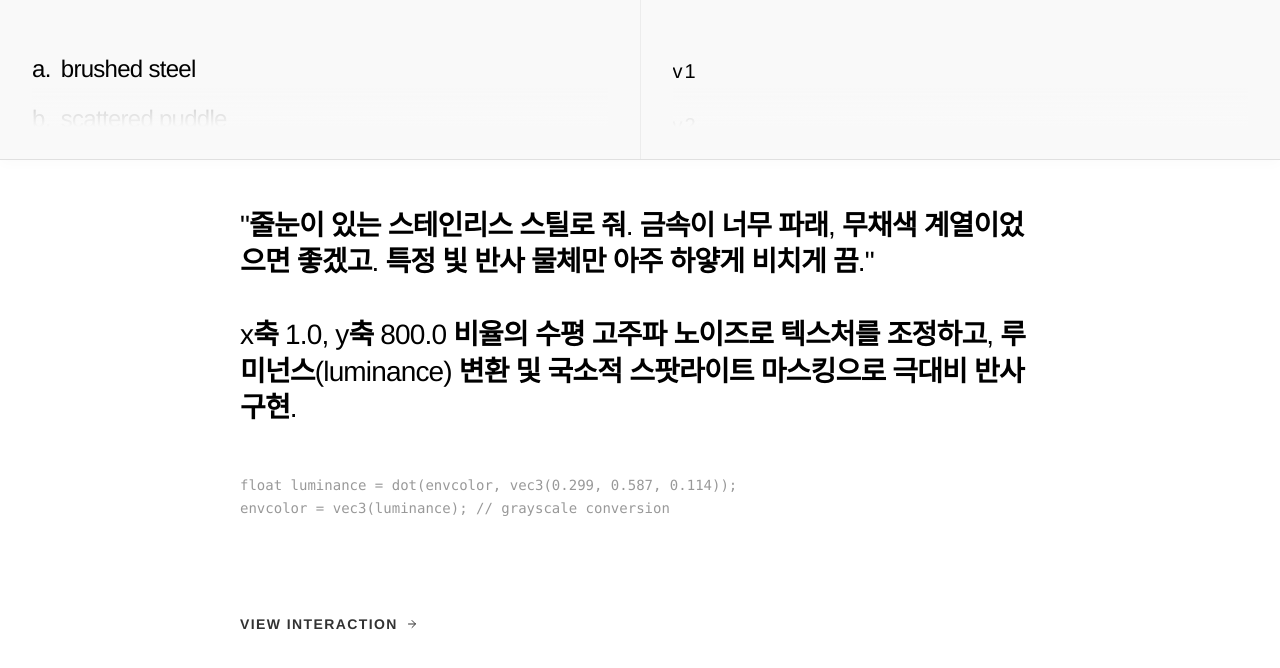
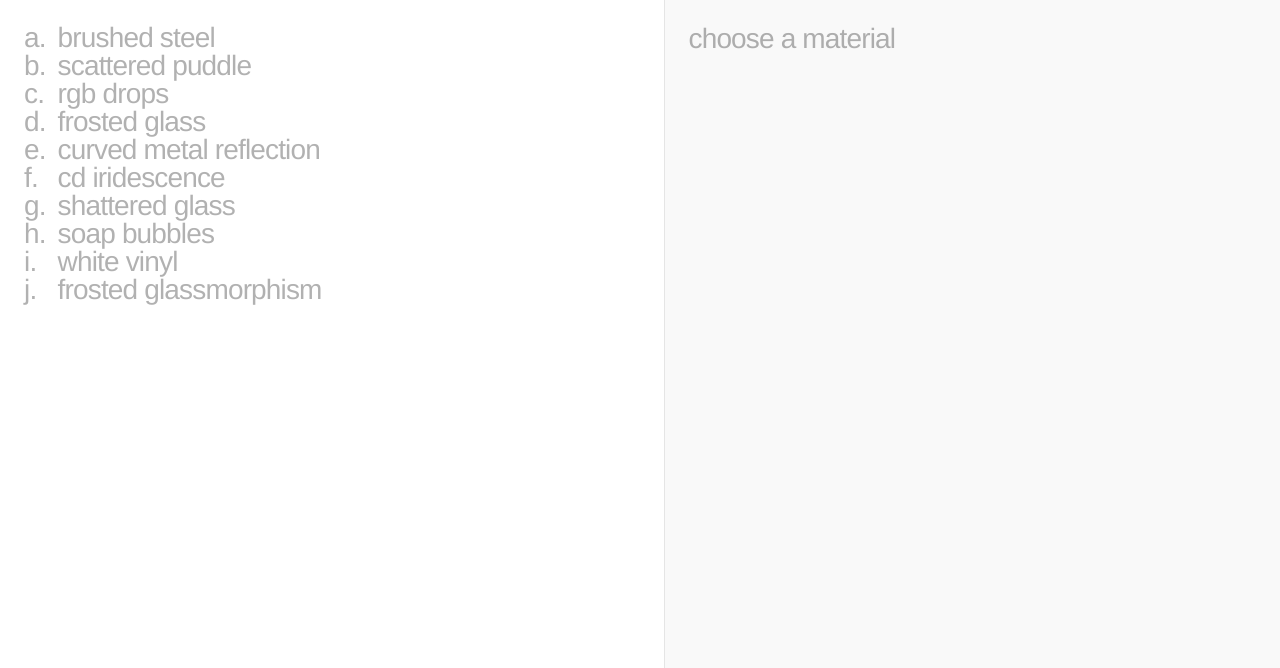
Before and after one commit to jonghyeokcolinlee/texture, a Next.js app: page / in a window 1280 px wide. Shown: the top 668 px of the page. Built offline with nearby package versions, Linux system fonts and the light colour scheme.

Commit message:
refactor: revert to version slider and reduce material list lineheight

```diff
--- a/src/app/page.tsx
+++ b/src/app/page.tsx
@@ -1,5 +1,5 @@
 "use client";
-import React, { useState, useRef, useEffect } from "react";
+import React, { useState, useRef } from "react";
 import Link from "next/link";
 
 type HoverData = {
@@ -17,6 +17,58 @@ const renderMixedText = (text: string) => {
         }
         return part;
     });
+};
+
+const VersionControls = ({ versions, activeIndex, onChange, className }: any) => {
+    const trackRef = useRef<HTMLDivElement>(null);
+    const [isDragging, setIsDragging] = useState(false);
+    const [tempP, setTempP] = useState(0);
+
+    const percent = isDragging ? tempP * 100 : (versions.length > 1 ? (activeIndex / (versions.length - 1)) * 100 : 50);
+
+    const updateFromX = (clientX: number) => {
+        if (!trackRef.current) return;
+        const rect = trackRef.current.getBoundingClientRect();
+        let p = (clientX - rect.left) / rect.width;
+        p = Math.max(0, Math.min(1, p));
+        setTempP(p);
+        const idx = Math.round(p * Math.max(0, versions.length - 1));
+        onChange(idx);
+    };
+
+    if (versions.length <= 1) return null;
+
+    return (
+        <div
+            className={`relative flex items-center h-12 cursor-ew-resize select-none touch-none ${className}`}
+            onPointerDown={(e) => {
+                setIsDragging(true);
+                updateFromX(e.clientX);
+                e.currentTarget.setPointerCapture(e.pointerId);
+            }}
+            onPointerMove={(e) => {
+                if(isDragging) updateFromX(e.clientX);
+            }}
+            onPointerUp={(e) => {
+                setIsDragging(false);
+                e.currentTarget.releasePointerCapture(e.pointerId);
+            }}
+        >
+            <div ref={trackRef} className="w-full h-[1px] bg-black/20 relative" />
+            <div
+                className="absolute top-1/2 -translate-y-1/2 flex flex-col items-center pointer-events-none"
+                style={{
+                    left: `${percent}%`,
+                    transition: isDragging ? 'none' : 'left 0.3s cubic-bezier(0.2, 0.8, 0.2, 1)'
+                }}
+            >
+                <div className="absolute bottom-4 whitespace-nowrap text-[12px] font-medium tracking-widest uppercase text-black">
+                    {versions[isDragging ? Math.round(tempP * (versions.length - 1)) : activeIndex]?.id}
+                </div>
+                <div className={`w-3 h-3 bg-black rounded-full transition-transform duration-200 ${isDragging ? 'scale-150' : 'scale-100'}`} />
+            </div>
+        </div>
+    );
 };
 
 export default function Home() {
@@ -356,171 +408,57 @@ export default function Home() {
         },
     ];
 
-    const activeMaterial = activeMaterialTitle || materials[0].title;
-    const activeMat = materials.find(m => m.title === activeMaterial);
-    const activeVersion = activeMat?.versions[activeVersionIndex] || (activeMat ? activeMat.versions[activeMat.versions.length - 1] : null);
 
-    const wheelRef = useRef<HTMLDivElement>(null);
-    const itemRefs = useRef<(HTMLDivElement | null)[]>([]);
-
-    const versionWheelRef = useRef<HTMLDivElement>(null);
-    const versionRefs = useRef<(HTMLDivElement | null)[]>([]);
-
-    useEffect(() => {
-        if (wheelRef.current && itemRefs.current[0]) {
-            wheelRef.current.scrollTop = itemRefs.current[0].offsetTop - 12;
-        }
-    }, []);
-
-    useEffect(() => {
-        if (versionWheelRef.current && versionRefs.current[activeVersionIndex]) {
-            versionWheelRef.current.scrollTop = versionRefs.current[activeVersionIndex]!.offsetTop - 12;
-        }
-    }, [activeMaterial, activeVersionIndex]);
-
-    const handleScroll = () => {
-        if (!wheelRef.current) return;
-        const top = wheelRef.current.scrollTop;
-        let closestIdx = 0;
-        let minDiff = Infinity;
-        materials.forEach((_, i) => {
-            const item = itemRefs.current[i];
-            if (!item) return;
-            const diff = Math.abs(item.offsetTop - top - 12);
-            if (diff < minDiff) {
-                minDiff = diff;
-                closestIdx = i;
-            }
-        });
-        if (materials[closestIdx].title !== activeMaterial) {
-            setActiveMaterialTitle(materials[closestIdx].title);
-            setActiveVersionIndex(materials[closestIdx].versions.length - 1);
-        }
-    };
-
-    const handleVersionScroll = () => {
-        if (!versionWheelRef.current || !activeMat || activeMat.versions.length <= 1) return;
-        const top = versionWheelRef.current.scrollTop;
-        let closestIdx = 0;
-        let minDiff = Infinity;
-        activeMat.versions.forEach((_, i) => {
-            const item = versionRefs.current[i];
-            if (!item) return;
-            const diff = Math.abs(item.offsetTop - top - 12);
-            if (diff < minDiff) {
-                minDiff = diff;
-                closestIdx = i;
-            }
-        });
-        if (closestIdx !== activeVersionIndex) {
-            setActiveVersionIndex(closestIdx);
-        }
-    };
+    const activeMat = materials.find(m => m.title === activeMaterialTitle);
+    const activeVersion = activeMat?.versions[activeVersionIndex];
 
     return (
-        <main className="h-full w-full flex flex-col overflow-hidden lowercase bg-[#f9f9f9]">
-            {/* Top Panel: Control Area */}
-            <div className="w-full h-[140px] md:h-[160px] flex-none bg-[#f9f9f9] border-b border-black/10 shadow-[0_4px_12px_rgba(0,0,0,0.02)] flex flex-row z-20">
-
-                {/* Left Control: Materials List */}
-                <div className="flex-1 w-1/2 h-full relative border-r border-black/5">
-                    <div className="absolute inset-0 p-6 lg:p-8 pb-0">
-                        <div className="relative w-full h-full overflow-hidden text-[20px] lg:text-[24px] tracking-[-0.03em] leading-[1.1] font-medium text-black">
-                            <div className="absolute bottom-0 left-0 w-full h-[40px] bg-gradient-to-t from-[#f9f9f9] to-transparent pointer-events-none z-30" />
-
-                            <div
-                                ref={wheelRef}
-                                onScroll={handleScroll}
-                                className="w-full h-full overflow-y-auto no-scrollbar snap-y snap-mandatory relative z-20"
-                                style={{ scrollBehavior: 'smooth' }}
-                            >
-                                <div className="h-[12px]" />
-                                {materials.map((mat, i) => {
+        <main className="h-full w-full bg-white flex flex-col md:flex-row overflow-hidden lowercase">
+            {/* 1. Left / Top Pane: Navigation Menu */}
+            <div className="flex-1 md:w-1/2 h-1/2 md:h-full overflow-y-auto no-scrollbar p-4 lg:p-6 border-b md:border-b-0 md:border-r border-black/10">
+                <div className="w-full text-[20px] lg:text-[28px] tracking-[-0.03em] leading-[1] font-medium text-black pb-20">
+                    <div className="flex flex-col">
+                        {materials.map((mat) => {
                             const match = mat.title.match(/^0?(\d+)\s+(.*)$/);
                             const num = match ? parseInt(match[1]) : 0;
                             const indicator = num > 0 ? String.fromCharCode(96 + num) + "." : "";
                             const text = match ? match[2] : mat.title;
-                                    const isActive = activeMaterial === mat.title;
+                            const isActive = activeMaterialTitle === mat.title;
 
                             return (
                                 <div
                                     key={mat.title}
-                                            ref={(el) => { itemRefs.current[i] = el; }}
-                                            className={`flex items-start w-full py-2.5 lg:py-3 scroll-mt-[12px] snap-start transition-opacity duration-300 select-none cursor-pointer ${isActive ? "opacity-100" : "opacity-30"}`}
                                     onClick={() => {
                                         if (isActive) return;
                                         setActiveMaterialTitle(mat.title);
-                                                setActiveVersionIndex(mat.versions.length - 1);
+                                        setActiveVersionIndex(0);
                                     }}
+                                    className={`flex items-start lg:items-center cursor-pointer group w-full mb-0 lg:mb-0 transition-opacity ${isActive ? "opacity-100" : "opacity-30 hover:opacity-100"}`}
                                 >
                                     <span className="w-[1.2em] shrink-0 text-left">{indicator}</span>
-                                            <p className="mb-0 flex-1 text-left">{text}</p>
+                                    <p className={`mb-0 flex-1 text-left ${isActive ? "font-semibold" : ""}`}>{text}</p>
                                 </div>
                             );
                         })}
-                                <div className="h-[100px] md:h-[120px]" />
-                            </div>
                     </div>
                 </div>
             </div>
 
-                {/* Right Control: Version History */}
-                <div className="flex-1 w-1/2 h-full relative">
-                    <div className="absolute inset-0 p-6 lg:p-8 pb-0">
-                        {activeMat && activeMat.versions.length > 1 ? (
-                            <div className="relative w-full h-full overflow-hidden text-[16px] lg:text-[20px] tracking-widest font-medium text-black lowercase" style={{ fontFamily: 'Helvetica, Arial, sans-serif' }}>
-                                <div className="absolute bottom-0 left-0 w-full h-[40px] bg-gradient-to-t from-[#f9f9f9] to-transparent pointer-events-none z-30" />
-
-                                <div
-                                    ref={versionWheelRef}
-                                    onScroll={handleVersionScroll}
-                                    className="w-full h-full overflow-y-auto no-scrollbar snap-y snap-mandatory relative z-20"
-                                    style={{ scrollBehavior: 'smooth' }}
-                                >
-                                    <div className="h-[12px]" />
-                                    {activeMat.versions.map((ver, i) => {
-                                        const isActive = activeVersionIndex === i;
-                                        return (
-                                            <div
-                                                key={ver.id}
-                                                ref={(el) => { versionRefs.current[i] = el; }}
-                                                className={`flex items-start w-full py-2.5 lg:py-3 scroll-mt-[12px] snap-start transition-opacity duration-300 select-none cursor-pointer ${isActive ? "opacity-100" : "opacity-30"}`}
-                                                onClick={() => {
-                                                    if (isActive) return;
-                                                    setActiveVersionIndex(i);
-                                                }}
-                                            >
-                                                <p className="mb-0">{ver.id}</p>
-                                            </div>
-                                        );
-                                    })}
-                                    <div className="h-[100px] md:h-[120px]" />
-                                </div>
-                            </div>
-                        ) : (
-                            <div className="w-full h-full flex items-start pt-[12px] opacity-30 text-[16px] lg:text-[20px] tracking-widest lowercase font-medium" style={{ fontFamily: 'Helvetica, Arial, sans-serif' }}>
-                                v1
-                            </div>
-                        )}
-                    </div>
-                </div>
-            </div>
-
-            {/* Bottom Panel: Main Content View */}
-            <div className="flex-1 w-full bg-white relative flex flex-col z-10">
-                <div className="flex-1 h-full overflow-y-auto no-scrollbar p-6 lg:p-12 relative flex justify-center">
-                    <div className="w-full max-w-[800px] text-[20px] lg:text-[28px] tracking-[-0.03em] leading-[1.3] text-black pb-32 font-medium">
+            {/* 2. Right / Bottom Pane: Information Details */}
+            <div className="flex-1 md:w-1/2 h-1/2 md:h-full bg-[#f9f9f9] relative flex flex-row">
+                <div className="flex-1 h-full overflow-y-auto no-scrollbar p-4 lg:p-6 relative">
+                    <div className="max-w-[500px] text-[20px] lg:text-[28px] tracking-[-0.03em] leading-[1.1] text-black pb-32 font-medium">
                         {activeMat && activeVersion ? (
                             <div className="flex flex-col justify-start">
                                 <div className="whitespace-pre-wrap">
                                     {renderMixedText(activeVersion.prompt)}
                                 </div>
-                                <div className="font-mono opacity-40 text-[14px] leading-[1.6] tracking-normal whitespace-pre-wrap mt-12 font-normal">
+                                <div className="font-mono opacity-40 text-[14px] leading-[1.6] tracking-normal whitespace-pre-wrap mt-8 lg:mt-12 font-normal">
                                     {activeVersion.script}
                                 </div>
                                 <Link
                                     href={activeVersion.url}
-                                    className="mt-16 sm:mt-24 inline-flex items-center gap-2 text-[14px] tracking-widest font-bold uppercase opacity-80 hover:opacity-100 transition-opacity"
+                                    className="mt-12 inline-flex items-center gap-2 text-[14px] tracking-widest font-bold uppercase opacity-80 hover:opacity-100 transition-opacity"
                                 >
                                     View Interaction
                                     <svg width="12" height="12" viewBox="0 0 24 24" fill="none" stroke="currentColor" strokeWidth="2" strokeLinecap="round" strokeLinejoin="round"><path d="M5 12h14"></path><path d="m12 5 7 7-7 7"></path></svg>
@@ -533,6 +471,33 @@ export default function Home() {
                         )}
                     </div>
                 </div>
+
+                {/* Desktop Slider Space */}
+                {activeMat && activeMat.versions.length > 1 && (
+                    <div className="hidden md:flex flex-col justify-center items-center w-32 border-l border-black/5 px-8 bg-[#f9f9f9] z-10 shrink-0">
+                         <VersionControls
+                             versions={activeMat.versions}
+                             activeIndex={activeVersionIndex}
+                             onChange={setActiveVersionIndex}
+                             className="w-full"
+                         />
+                    </div>
+                )}
+
+                {/* Mobile Slider / Overlay */}
+                {activeMat && activeMat.versions.length > 1 && (
+                    <>
+                        <div className="md:hidden absolute bottom-0 left-0 w-full h-32 bg-gradient-to-t from-[#f9f9f9] to-transparent pointer-events-none z-10" />
+                        <div className="md:hidden absolute bottom-8 left-[10%] right-[10%] z-20">
+                            <VersionControls
+                                versions={activeMat.versions}
+                                activeIndex={activeVersionIndex}
+                                onChange={setActiveVersionIndex}
+                                className="w-full"
+                            />
+                        </div>
+                    </>
+                )}
             </div>
         </main>
     );
```
Lines whose indentation alone changed are shown as unchanged.
